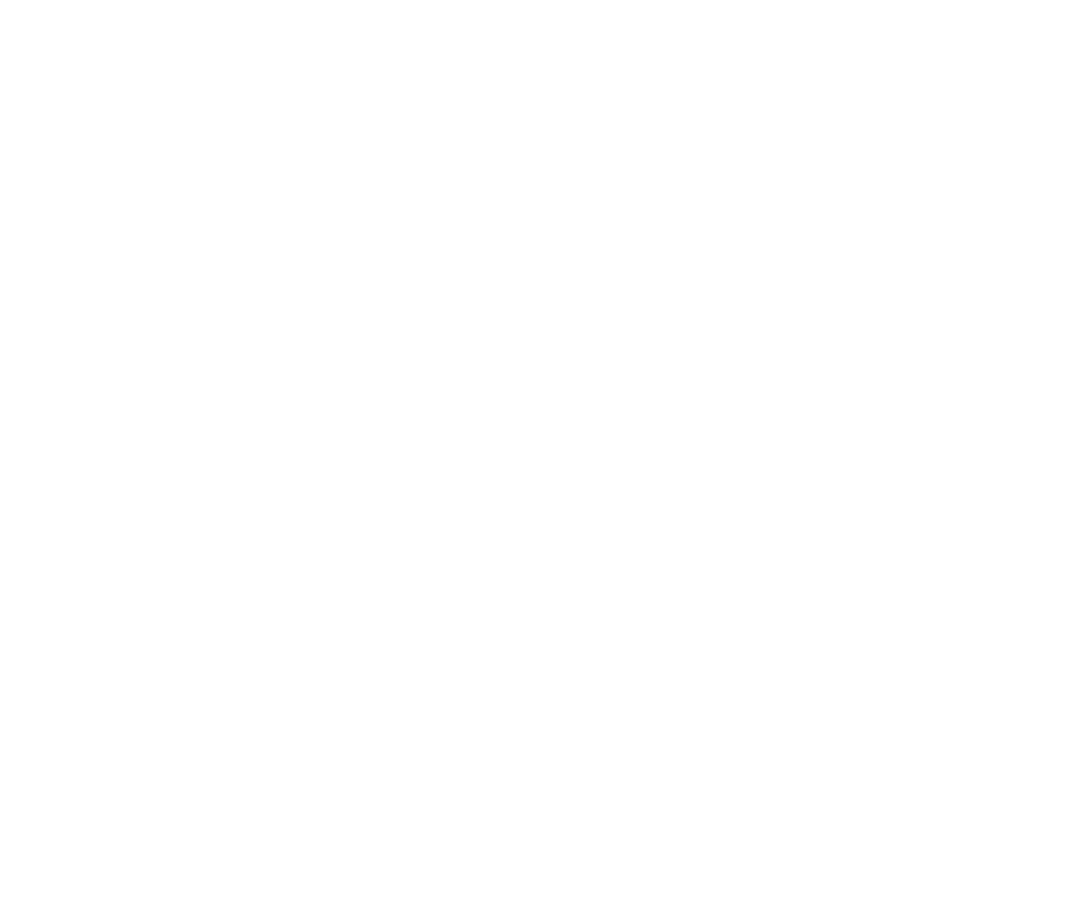
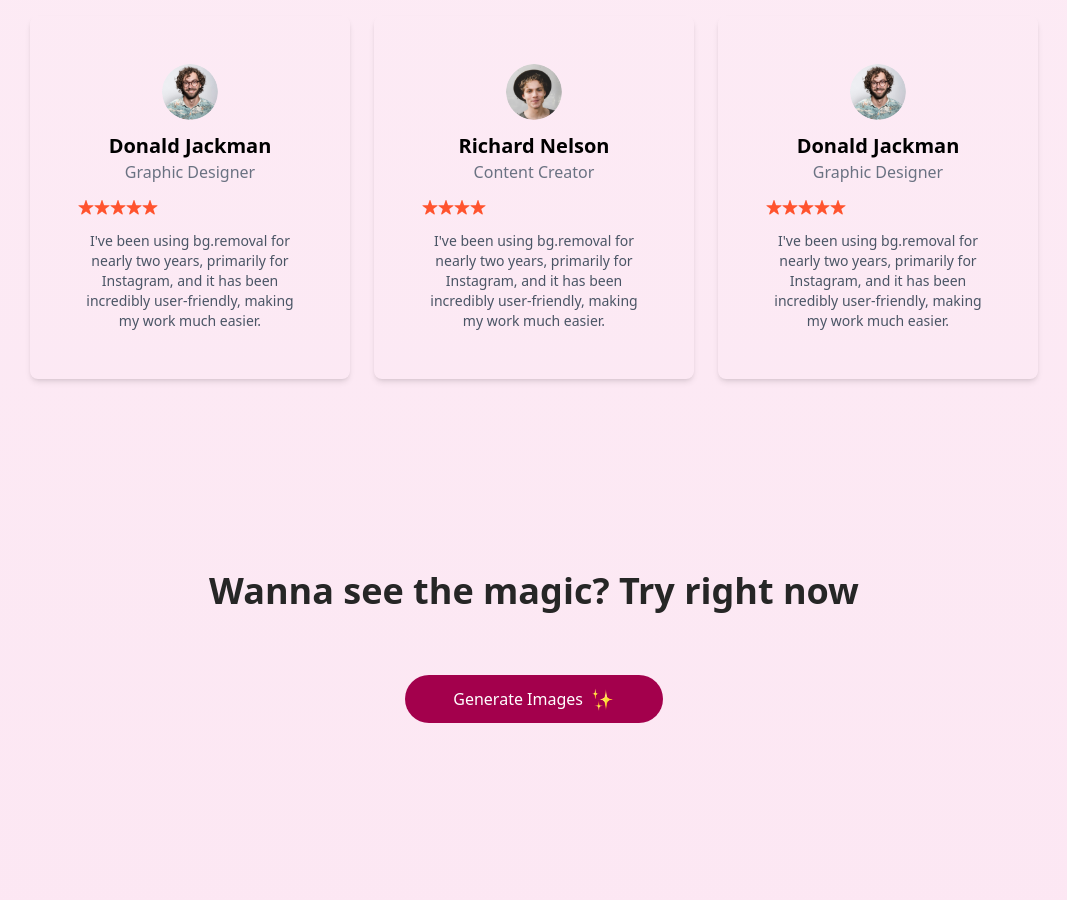
Before and after one commit to Akankshya02/Just_Imagine, a React (Vite) app in the folder Client/: page / in a window 1280 px wide. Shown: the part 2200-3100 px from the top of the page, without its empty margins (106-1173 px from the left). Before the commit the page ends 2048 px from the top, so only its background shows below. Built offline with nearby package versions, Linux system fonts and the light colour scheme.

Commit message:
homepage completed

```diff
--- a/Client/src/App.jsx
+++ b/Client/src/App.jsx
@@ -4,15 +4,17 @@
 import Result from './pages/Result'
 import BuyCredit from './pages/BuyCredit'
 import Navbar from './components/Navbar'
+import Footer from './components/Footer'
 const App = () => {
   return (
-    <div className='px-4 sm:px-10 md:px-14 lg:px-28 min-h-screen bg-gradient-to-b from-pink-50 to-pink-200'>
+    <div className='px-4 sm:px-10 md:px-14 lg:px-28 min-h-screen bg-gradient-to-b from-pink-50 to-pink-100'>
       <Navbar/>
       <Routes>
         <Route path='/' element={<Home/>}></Route>
         <Route path='/buy' element={<BuyCredit/>}></Route>
         <Route path='/result' element={<Result/>}></Route>
       </Routes>
+      <Footer/>
     </div>
   )
 }
--- a/Client/src/assets/assets.js
+++ b/Client/src/assets/assets.js
@@ -67,7 +67,7 @@
         image:profile_img_2,
         name:'Richard Nelson',
         role:'Content Creator',
-        stars:5,
+        stars:4,
         text:`I've been using bg.removal for nearly two years, primarily for Instagram, and it has been incredibly user-friendly, making my work much easier.`
     },
     {
--- /dev/null
+++ b/Client/src/components/Footer.jsx
@@ -0,0 +1,20 @@
+import React from 'react'
+import { assets } from '../assets/assets'
+
+const Footer = () => {
+  return (
+    <div className='flex items-center justify-between gap-4 py-3 mt-20'>
+      <img src={assets.logo} width={150}/>
+
+      <p className='flex-1 border-l border-gray-400 pl-4 text-sm text-gray-500 max-sm:hidden'>Copyright © 2025 JustImagine. All Rights Reserved.</p>
+
+      <div className='flex gap-2.5'>
+        <img src={assets.facebook_icon} alt="" width={35}/>
+        <img src={assets.instagram_icon} alt="" width={35}/>
+        <img src={assets.twitter_icon} alt="" width={35}/>
+      </div>
+    </div>
+  )
+}
+
+export default Footer
--- /dev/null
+++ b/Client/src/components/GenerateBtn.jsx
@@ -0,0 +1,19 @@
+import React from 'react'
+import { assets } from '../assets/assets'
+
+const GenerateBtn = () => {
+  return (
+    <div className='pb-16 text-center'>
+      <h1 className='text-2xl md:text-3xl lg:text-4xl mt-4 font-semibold text-neutral-800 py-6 md:py-16'>
+        Wanna see the magic? Try right now
+      </h1>
+
+      <button className='inline-flex items-center gap-2 px-12 py-3 rounded-full bg-pink-800 text-white m-auto hover:scale-105 transition-all duration-500'>
+        Generate Images
+        <img src={assets.star_group} alt="" className='h-6'/>
+      </button>
+    </div>
+  )
+}
+
+export default GenerateBtn
--- a/Client/src/components/Header.jsx
+++ b/Client/src/components/Header.jsx
@@ -14,7 +14,7 @@
 
       <p className='text-sm max-w-[300px] sm:max-w-[590px] mx-auto mt-10 text-center'>Welcome to Just Imagine, where your words become art! Simply type a description of anything you can dream up—and our AI will bring it to life in a stunning, high-quality image. It's time to unleash your creativity and see what you can create.</p>
 
-      <button className='sm:text-lg text-white bg-pink-800 w-auto mt-8 px-12 py-2.5 flex items-center gap-2 rounded-full '>
+      <button className='sm:text-lg text-white bg-pink-800 w-auto mt-8 px-12 py-2.5 flex items-center gap-2 rounded-full hover:scale-105 transition-all duration-500'>
         See the magic
         <img className='h-6' src={assets.star_group} alt="" />
       </button>
--- /dev/null
+++ b/Client/src/components/Testimonials.jsx
@@ -0,0 +1,36 @@
+import React from 'react'
+import { assets, testimonialsData } from '../assets/assets'
+
+const Testimonials = () => {
+  return (
+    <div className='flex flex-col items-center justify-center my-20 py-12'>
+
+      <h1 className='text-3xl sm:text-4xl font-semibold mb-2'>Happy Customers</h1>
+      <p className='text-gray-500 mb-12'>What Our Users Say</p>
+      <div className='flex flex-wrap gap-6'>
+            {testimonialsData.map((testimonial, index)=>(
+                <div key={index} className='bg-pink/20 p-12 rounded-lg shadow-md order w-80 m-auto cursor-pointer hover:scale-[1.02] transition-all duration-500'>
+                    <div className='flex flex-col items-center'>
+                        <img src={testimonial.image} className='rounded-full w-14'/>
+                        <h2 className='text-xl font-semibold mt-3'>
+                            {testimonial.name}
+                        </h2>
+                        <p className='text-gray-500 mb-4'>
+                            {testimonial.role}
+                        </p>
+                    </div>
+                        <div className='flex mb-4'>
+                                {Array(testimonial.stars).fill().map((item, index)=>(
+                                        <img key={index} src={assets.rating_star}/>
+                                ))}
+                        </div>
+                        <p className='text-center text-sm text-gray-600'>{testimonial.text}</p>
+                </div>
+            ))}
+      </div>
+
+    </div>
+  )
+}
+
+export default Testimonials
--- a/Client/src/pages/Home.jsx
+++ b/Client/src/pages/Home.jsx
@@ -2,6 +2,9 @@
 import Header from '../components/Header'
 import Steps from '../components/Steps'
 import Description from '../components/Description'
+import Testimonials from '../components/Testimonials'
+import GenerateBtn from '../components/GenerateBtn'
+import Footer from '../components/Footer'
 
 const Home = () => {
   return (
@@ -9,6 +12,9 @@
      <Header/>
      <Steps/>
      <Description/>
+     <Testimonials/>
+     <GenerateBtn/>
+     {/* <Footer/> */}
     </div>
   )
 }
```
